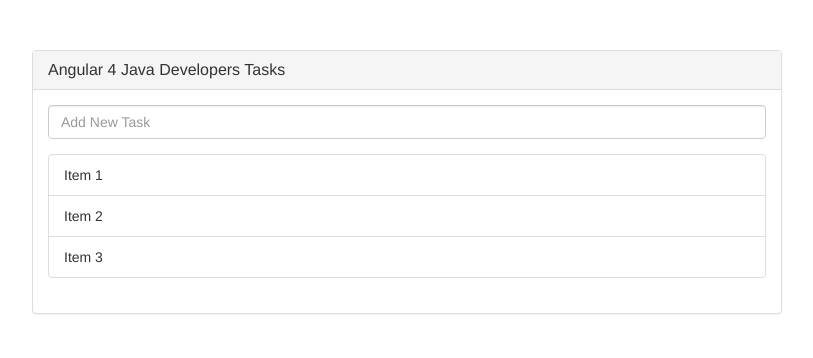
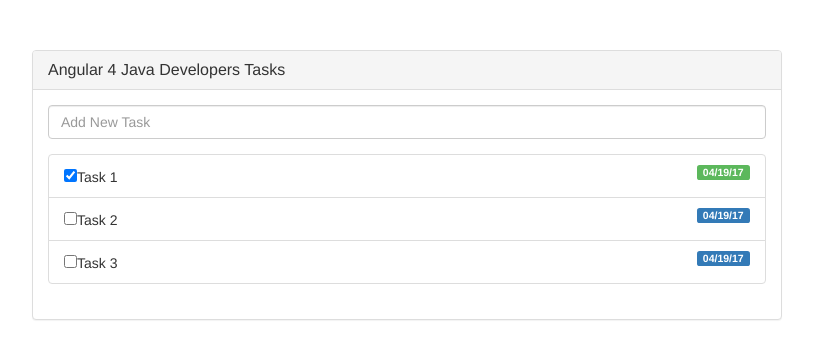
Before and after one commit to cloud4288/tasks, an Angular app in the folder src/main/frontend/: page / in a window 1280 px wide. Shown: the top 358 px of the page, without its empty margins (233-1046 px from the left). Built offline with nearby package versions, Linux system fonts and the light colour scheme.

Commit message:
Angular Task List Component

```diff
--- a/src/main/frontend/src/app/tasks/tasks-list/tasks-list.component.html
+++ b/src/main/frontend/src/app/tasks/tasks-list/tasks-list.component.html
@@ -1,5 +1,13 @@
 <ul class="list-group">
-    <li class="list-group-item">Item 1</li>
-    <li class="list-group-item">Item 2</li>
-    <li class="list-group-item">Item 3</li>
+    <li class="list-group-item" *ngFor="let task of tasks">
+        <div class="task-checkbox">
+            <input
+                type="checkbox"
+                class="list-child"
+                (change)="onTaskChange($event, task)"
+                [checked]="task.completed">
+            <span ngClass="{{task.completed ? 'name completed': 'name'}}">{{task.name}}</span>
+            <span class="label {{getDueDateLabel(task)}} pull-right">{{task.dueDate}}</span>
+        </div>
+    </li>
 </ul>
--- a/src/main/frontend/src/app/tasks/tasks-list/tasks-list.component.ts
+++ b/src/main/frontend/src/app/tasks/tasks-list/tasks-list.component.ts
@@ -1,15 +1,30 @@
 import { Component, OnInit } from '@angular/core';
+import { Task } from '../tasks.model';
 
 @Component({
-  selector: 'app-tasks-list',
-  templateUrl: './tasks-list.component.html',
-  styleUrls: ['./tasks-list.component.css']
+    selector: 'app-tasks-list',
+    templateUrl: './tasks-list.component.html',
+    styleUrls: ['./tasks-list.component.css']
 })
 export class TasksListComponent implements OnInit {
 
-  constructor() { }
+    tasks: Task[] = [];
 
-  ngOnInit() {
-  }
+    constructor() {
+    }
 
+    ngOnInit() {
+        this.tasks.push({id: 1, name: "Task 1", completed: true, dueDate: "04/19/17"});
+        this.tasks.push({id: 2, name: "Task 2", completed: false, dueDate: "04/19/17"});
+        this.tasks.push({id: 3, name: "Task 3", completed: false, dueDate: "04/19/17"});
+    }
+
+    getDueDateLabel(task: Task) {
+        return task.completed ? 'label-success' : 'label-primary';
+    }
+
+    onTaskChange(event, task: Task) {
+        console.log('Task has changed');
+        // this.taskService.saveTask(task, event.target.checked).subscribe();
+    }
 }
```
Also changed, not shown: src/main/frontend/src/app/tasks/tasks.model.ts (added, +13 -0 lines).
